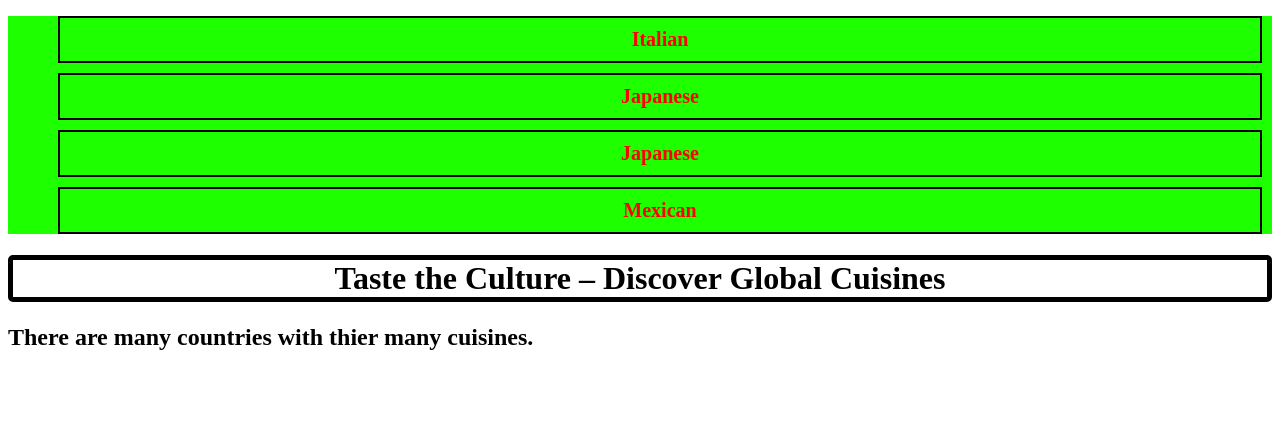
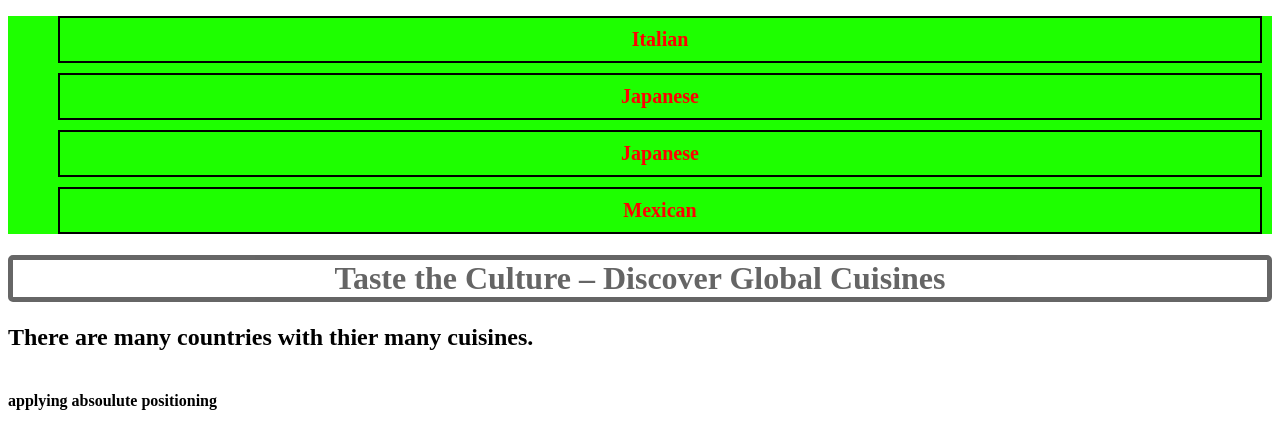
Before and after one commit to Raja5736/Cuisines-part-2, a plain HTML site: page index.html in a window 1280 px wide. Drawn offline with Linux system fonts and the light colour scheme.

Commit message:
initial commit

```diff
--- a/index.html
+++ b/index.html
@@ -22,6 +22,7 @@
 
     <h1 class="h1">Taste the Culture – Discover Global Cuisines</h1>
     <h2 class="h2">There are many countries with thier many cuisines.</h2>
+    <h4 class="head4">applying absoulute positioning</h4>
 
 </body>
 
--- a/style.css
+++ b/style.css
@@ -9,10 +9,10 @@ h1{
     border:5px solid;
     border-radius: 5px;
     text-align: center;
+    opacity: 0.6;
 
 }
 
-}
 .jap{
     color: rgb(255, 0, 0);
     font-family: Georgia, 'Times New Roman', Times, serif;
@@ -48,3 +48,9 @@ li a:hover {
     color: aliceblue;
     text-transform: uppercase;
 }
+.head4{
+    position: absolute;
+}
+.h2{
+    position: sticky;
+}
```
